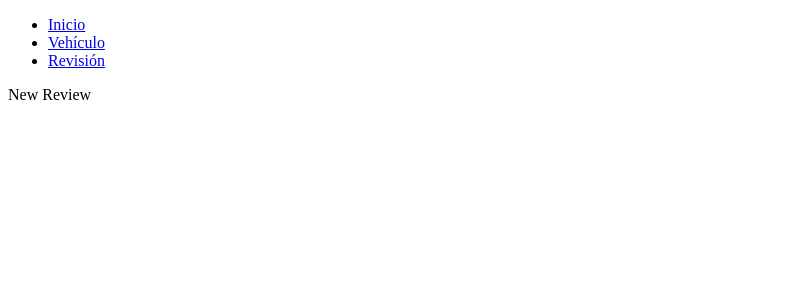
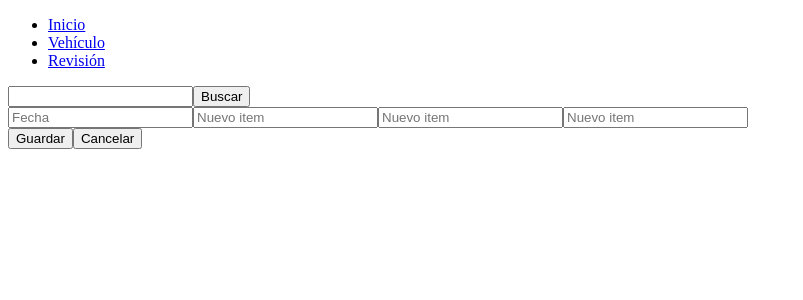
Before and after one commit to hdanielmm/check-vehicle-front, a React (Create React App) app: page /review/newReview in a window 1280 px wide. Shown: the top 300 px of the page, without its empty margins (0-803 px from the left). Built offline with nearby package versions, Linux system fonts and the light colour scheme.

Commit message:
Add form to NewReview

```diff
--- /dev/null
+++ b/src/components/FindReview.js
@@ -0,0 +1,13 @@
+import React from 'react'
+import { Link } from 'react-router-dom'
+
+export const FindReview = () => {
+
+  return (
+    <div>
+      <Link to='/review/newReview'>Nueva revisión</Link>
+    </div>
+  )
+}
+
+export default FindReview;
--- a/src/components/FindVehicle.js
+++ b/src/components/FindVehicle.js
@@ -1,24 +1,12 @@
 import React from 'react'
 import { Link } from 'react-router-dom'
+import { Finder } from './Finder';
 
 export const FindVehicle = () => {
 
-  const findVehicle = () => {
-    return (
-      <div className='buscar-vehiculo'>
-        <form>
-          <label>
-            <input type="text" />
-          </label>
-          <input type='submit' value='Buscar' />
-        </form>
-      </div>
-    )
-  }
-
   return (
     <div>
-      {findVehicle()}
+      <Finder />
       <Link to='/vehicle/newVehicle'>Nuevo vehículo</Link>
     </div>
   )
--- a/src/components/Main.js
+++ b/src/components/Main.js
@@ -1,15 +1,16 @@
 import React from 'react';
 import { Switch, Route } from 'react-router-dom';
-import { NewReview } from './NewReview';
 import Vehicle from './Vehicle';
 import Home from './Home';
+// import FindReview from './FindReview';
+import Review from './Review';
 
 const Main = () => (
   <main>
     <Switch>
       <Route exact path='/' component={Home} />
       <Route path='/vehicle' component={Vehicle} />
-      <Route path='/review' component={NewReview} />
+      <Route path='/review' component={Review} />
     </Switch>
   </main>
 );
--- a/src/components/NewReview.js
+++ b/src/components/NewReview.js
@@ -1,9 +1,52 @@
 import React from 'react'
 
-export const NewReview = () => {
+const NewReview = () => {
+  const addReview = () => {
     return (
-        <div>
-            New Review
-        </div>
+      <div>
+        <form className='form-vehiculo'>
+          <label>
+            <input
+              type='text'
+              name='date'
+              value=""
+              placeholder='Fecha' />
+          </label>
+          <label>
+            <input
+              type='text'
+              name='item1'
+              value=""
+              placeholder='Nuevo item' />
+          </label>
+          <label>
+            <input
+              type='text'
+              name='item2'
+              value=""
+              placeholder='Nuevo item' />
+          </label>
+          <label>
+            <input
+              type='text'
+              name='item3'
+              value=""
+              placeholder='Nuevo item' />
+          </label>
+          <div className='div-boton'>
+            <input className='boton' type='submit' value='Guardar' />
+            <input className='boton' type='submit' value='Cancelar' onClick="" />
+          </div>
+        </form>
+      </div>
     )
+  }
+
+  return (
+    <div>
+      {addReview()}
+    </div>
+  )
 }
+
+export default NewReview;
--- a/src/components/NewVehicle.js
+++ b/src/components/NewVehicle.js
@@ -11,7 +11,6 @@ const NewVehicle = () => {
             <input
               type='text'
               name='placa'
-
               value=""
               placeholder='Placa' />
           </label>
@@ -19,7 +18,6 @@ const NewVehicle = () => {
             <input
               type='text'
               name='marca'
-
               value=""
               placeholder='Marca' />
           </label>
@@ -27,7 +25,6 @@ const NewVehicle = () => {
             <input
               type='text'
               name='linea'
-
               value=""
               placeholder='Línea' />
           </label>
@@ -35,7 +32,6 @@ const NewVehicle = () => {
             <input
               type='text'
               name='modelo'
-
               value=""
               placeholder='Modelo' />
           </label>
--- /dev/null
+++ b/src/components/Review.js
@@ -0,0 +1,20 @@
+import React from 'react'
+import { Route, Switch } from 'react-router-dom'
+import FindReview from './FindReview'
+import NewReview from './NewReview'
+import Finder from './Finder'
+
+const Review = () => {
+  return (
+    <div>
+      <Finder />
+      <Switch>
+        <Route exact path='/review' component={FindReview} />
+        {/* <Route path='/review/:pendingReview' component={PendingReview} /> */}
+        <Route path='/review/:newReview' component={NewReview} />
+      </Switch>
+    </div>
+  )
+}
+
+export default Review;
```
Also changed, not shown: src/components/Vehicle.js (+3 -4 lines).
